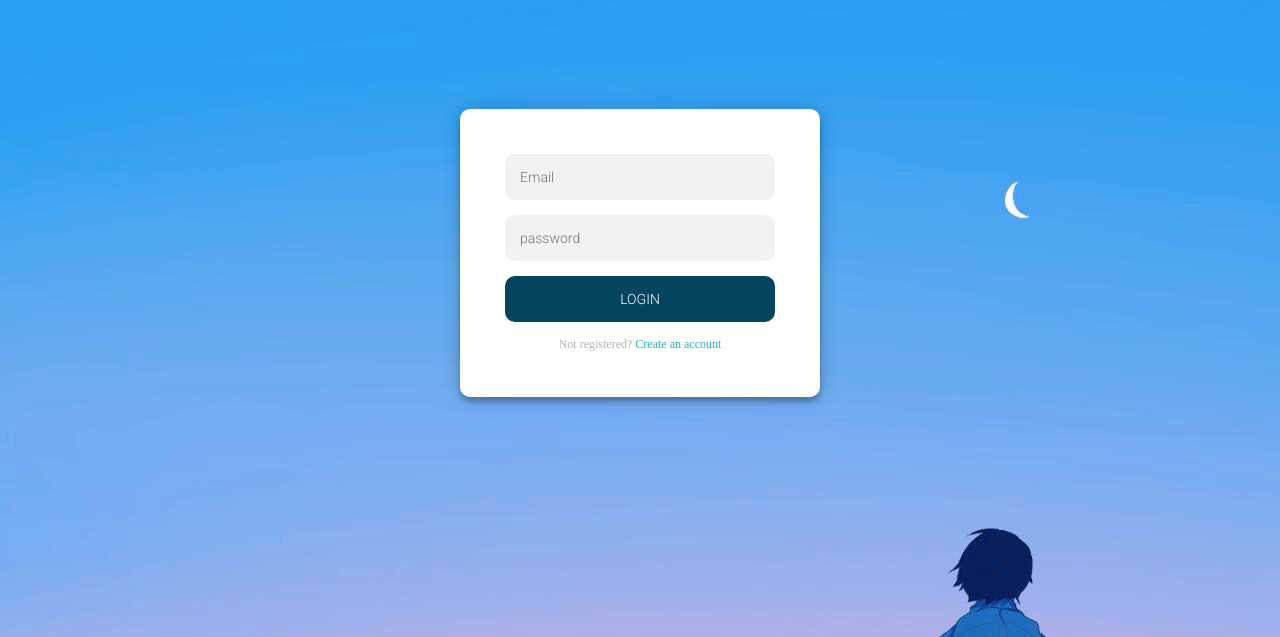
After one commit to harshPsxk/ca3-php, a PHP site: page /firstlogin.php in a window 1280 px wide. The commit adds this page. Shown: the top 637 px of the page. Run offline with PHP 8.4, Linux system fonts and the light colour scheme; some libraries are stand-ins or nearby versions.

Commit message:
made login form for the website

```diff
--- /dev/null
+++ b/firstlogin.php
@@ -0,0 +1,174 @@
+<?php
+
+$con = mysqli_connect("localhost","root","","harshuserdata");
+
+
+// Signup Process
+if (isset($_POST['register_submit'])) {
+    $name = $_POST['name'];
+    $password = $_POST['password'];
+    $email = $_POST['email'];
+
+    $insert_sql = "INSERT INTO users(name,password,email) VALUES('$name','$password','$email')";
+    $res = mysqli_query($con,$insert_sql);
+}
+
+// Login Process
+session_start();
+if (isset($_POST['login_submit'])) {
+    $email = $_POST['email'];
+    $password = $_POST['password'];
+
+    $sql = "SELECT * FROM users WHERE email = '$email' && password = '$password'";
+    $result = mysqli_query($con,$sql);
+
+    if (mysqli_num_rows($result) > 0) {
+        $row = mysqli_fetch_assoc($result);
+        $_SESSION['email'] = $row['email'];
+        $_SESSION['id'] = $row['id'];
+        header("Location: index.php");
+    }
+}
+
+
+
+?>
+<!DOCTYPE html>
+<html lang="en">
+<head>
+  <meta charset="UTF-8">
+  <meta http-equiv="X-UA-Compatible" content="IE=edge">
+  <meta name="viewport" content="width=device-width, initial-scale=1.0">
+  <title>Login to anime corner</title>
+  <style>
+     @import url(https://fonts.googleapis.com/css?family=Roboto:300);
+
+        .login-page {
+        width: 360px;
+        padding: 8% 0 0;
+        margin: auto;
+        border-radius: 10px;
+        }
+        .form {
+        position: relative;
+        z-index: 1;
+        background: #FFFFFF;
+        max-width: 360px;
+        margin: 0 auto 100px;
+        padding: 45px;
+        text-align: center;
+        box-shadow: 0 0 20px 0 rgba(0, 0, 0, 0.2), 0 5px 5px 0 rgba(0, 0, 0, 0.24);
+        border-radius: 10px;
+        }
+        .form input {
+        font-family: "Roboto", sans-serif;
+        outline: 0;
+        background: #f2f2f2;
+        width: 100%;
+        border: 0;
+        margin: 0 0 15px;
+        padding: 15px;
+        box-sizing: border-box;
+        font-size: 14px;
+        border-radius: 10px;
+        }
+        .form button {
+        font-family: "Roboto", sans-serif;
+        text-transform: uppercase;
+        outline: 0;
+        background: #05445E;
+        width: 100%;
+        border: 0;
+        padding: 15px;
+        color: #FFFFFF;
+        font-size: 14px;
+        -webkit-transition: all 0.3 ease;
+        transition: all 0.3 ease;
+        cursor: pointer;
+        border-radius: 10px;
+        }
+        .form button:hover,.form button:active,.form button:focus {
+        background: #189AB4;
+        }
+        .form .message {
+        margin: 15px 0 0;
+        color: #b3b3b3;
+        font-size: 12px;
+        }
+        .form .message a {
+        color: #21B6A8;
+        text-decoration: none;
+        }
+        .form .register-form {
+        display: none;
+        }
+        .container {
+        position: relative;
+        z-index: 1;
+        max-width: 300px;
+        margin: 0 auto;
+        }
+        .container:before, .container:after {
+        content: "";
+        display: block;
+        clear: both;
+        }
+        .container .info {
+        margin: 50px auto;
+        text-align: center;
+        }
+        .container .info h1 {
+        margin: 0 0 15px;
+        padding: 0;
+        font-size: 36px;
+        font-weight: 300;
+        color: #1a1a1a;
+        }
+        .container .info span {
+        color: #4d4d4d;
+        font-size: 12px;
+        }
+        .container .info span a {
+        color: #000000;
+        text-decoration: none;
+        }
+        .container .info span .fa {
+        color: #EF3B3A;
+        }
+        body {
+          background-image: url("images/background.jpg");
+        }
+  </style>
+</head>
+<body>
+<div class="login-page">
+        <div class="form">
+
+            <!-- SignUp Form -->
+            <form action="" method="post" class="register-form">
+                <input type="text" name="name" placeholder="name"/>
+                <input type="password" name="password" placeholder="password"/>
+                <input type="text" name="email"  placeholder="email address"/>
+                <button type="submit" name="register_submit">create</button>
+                <p class="message">Already registered? <a href="#">Sign In</a></p>
+            </form>
+
+            <!-- Login Form -->
+            <form action="" method="post" class="login-form">
+                <input type="text" name="email" placeholder="Email"/>
+                <input type="password" name="password" placeholder="password"/>
+                <button type="submit" name="login_submit">login</button>
+                <p class="message">Not registered? <a href="#">Create an account</a></p>
+            </form>
+        </div>
+    </div>
+
+    <script src="https://cdnjs.cloudflare.com/ajax/libs/jquery/2.1.3/jquery.min.js"></script>
+    <script>
+        $('.message a').click(function(){
+            $('form').animate({height: "toggle", opacity: "toggle"}, "slow");
+        });
+    </script>
+
+</body>
+</html>
--- /dev/null
+++ b/logout.php
@@ -0,0 +1,6 @@
+<?php
+session_start();
+session_destroy();
+session_unset();
+
+header("Location:firstlogin.php");
```
Also changed, not shown: index.php (+6 -5 lines), menu.php (+5 -2 lines), images/background.jpg (added).
